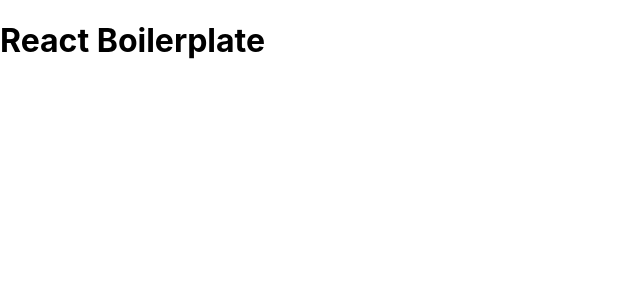
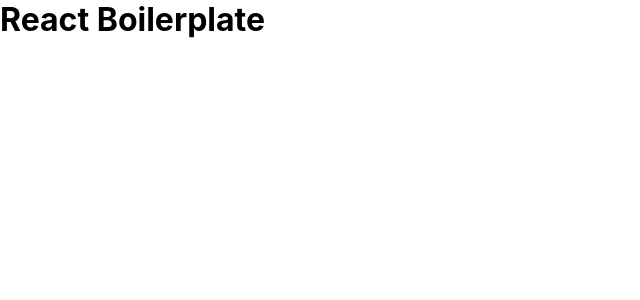
Before and after one commit to Shant24/react-boilerplate, a React (Create React App) app: page / in a window 1280 px wide. Shown: the top 300 px of the page, without its empty margins (0-640 px from the left). Built offline with nearby package versions, Linux system fonts and the light colour scheme.

Commit message:
add styled global styles

```diff
--- /dev/null
+++ b/src/assets/styles/globalStyles.ts
@@ -0,0 +1,16 @@
+import { createGlobalStyle } from 'styled-components';
+
+export const GlobalStyles = createGlobalStyle`
+  * {
+    margin: 0;
+    padding: 0;
+    box-sizing: border-box;
+  }
+
+  body {
+    font-family: -apple-system, BlinkMacSystemFont, 'Segoe UI', 'Roboto', 'Oxygen', 'Ubuntu', 'Cantarell', 'Fira Sans',
+      'Droid Sans', 'Helvetica Neue', sans-serif;
+    -webkit-font-smoothing: antialiased;
+    -moz-osx-font-smoothing: grayscale;
+  }
+`;
--- a/src/index.css
+++ /dev/null
@@ -1,11 +0,0 @@
-body {
-  margin: 0;
-  font-family: -apple-system, BlinkMacSystemFont, 'Segoe UI', 'Roboto', 'Oxygen', 'Ubuntu', 'Cantarell', 'Fira Sans',
-    'Droid Sans', 'Helvetica Neue', sans-serif;
-  -webkit-font-smoothing: antialiased;
-  -moz-osx-font-smoothing: grayscale;
-}
-
-code {
-  font-family: source-code-pro, Menlo, Monaco, Consolas, 'Courier New', monospace;
-}
--- a/src/index.tsx
+++ b/src/index.tsx
@@ -4,10 +4,10 @@ import ReactDOM from 'react-dom/client';
 import { Provider } from 'react-redux';
 import { unstable_HistoryRouter as HistoryRouter } from 'react-router-dom';
 
-import './index.css';
 import { store } from './store';
 import { history } from './configs/history';
 import * as serviceWorker from './serviceWorker';
+import { GlobalStyles } from 'assets/styles/globalStyles';
 import App from './App';
 
 /**
@@ -31,6 +31,7 @@ root.render(
   <React.StrictMode>
     <Provider store={store}>
       <HistoryRouter history={history}>
+        <GlobalStyles />
         <App />
       </HistoryRouter>
     </Provider>
```
